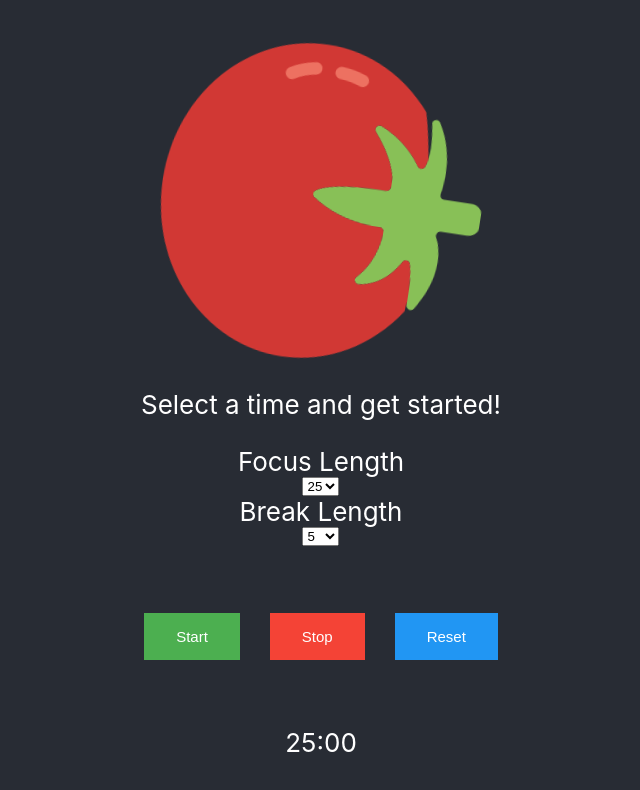
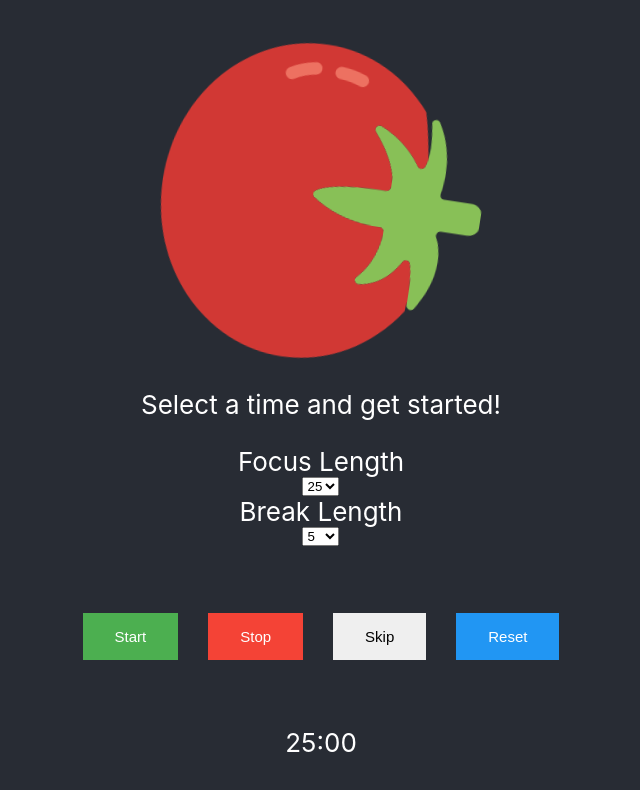
Before and after one commit to Prometheus59/pomodoro-timer, a React (Create React App) app: page / in a window 1280 px wide. Shown: the top 790 px of the page, without its empty margins (319-959 px from the left). Built offline with nearby package versions, Linux system fonts and the light colour scheme.

Commit message:
Added break timer functionality

```diff
--- a/src/Timer.tsx
+++ b/src/Timer.tsx
@@ -4,9 +4,6 @@ type Props = {
   startTimeInSeconds: number;
 };
 
-// type State = {
-//   timeRemainingInSeconds: number;
-// };
 const toSeconds = 60;
 
 export default class Timer extends React.Component<any, any> {
@@ -17,14 +14,16 @@ export default class Timer extends React.Component<any, any> {
     this.state = {
       timeRemainingInSeconds: 25 * toSeconds,
       timerMinutes: 25,
-      breakMinutes: null,
+      breakMinutes: 5,
       hasStarted: false,
+      isBreak: false,
     };
 
     this.handleStart = this.handleStart.bind(this);
     this.handleChange = this.handleChange.bind(this);
     this.handleStop = this.handleStop.bind(this);
     this.handleReset = this.handleReset.bind(this);
+    this.handleSkip = this.handleSkip.bind(this);
   }
 
   handleStart(event: any) {
@@ -61,17 +60,28 @@ export default class Timer extends React.Component<any, any> {
   }
 
   handleChange(event: any) {
-    event.preventDefault(); //? TODO: Is this necessary?
+    event.preventDefault();
     this.setState({
       [event.target.name]: event.target.value,
+    }, () => {
+      if (!this.state.hasStarted) {
+        this.setState({
+          timeRemainingInSeconds: (this.state.isBreak ? this.state.breakMinutes : this.state.timerMinutes) * toSeconds
+        });
+      }
     });
-    if (!this.state.hasStarted && event.target.name === "timerMinutes") {
+  }
+
+  handleSkip(event: any) {
+    event.preventDefault();
+    clearInterval(this.timer);
+    this.setState({
+      isBreak: !this.state.isBreak,
+    }, () => {
       this.setState({
-        [event.target.name]: event.target.value,
-        //TODO: Change this part to account for when break timer is running
-        timeRemainingInSeconds: event.target.value * toSeconds
-      });
-    }
+        timeRemainingInSeconds: this.state.isBreak ? this.state.breakMinutes * toSeconds : this.state.timerMinutes * toSeconds,
+      })
+    });
   }
 
   decrementTimeRemaining = () => {
@@ -83,6 +93,13 @@ export default class Timer extends React.Component<any, any> {
       alert("Timer Completed");
       clearInterval(this.timer);
       //TODO: Switch to break timer
+      this.setState({
+        isBreak: true,
+      }, ()=>{
+        this.setState({
+          timeRemainingInSeconds: (this.state.isBreak ? this.state.breakMinutes : this.state.timerMinutes) * toSeconds,
+        })
+      });
     }
   };
 
@@ -133,6 +150,9 @@ export default class Timer extends React.Component<any, any> {
               <button id="stop" onClick={this.handleStop.bind(this)}>
                 Stop
               </button>
+              <button id="skip" onClick={this.handleSkip.bind(this)}>
+                Skip
+              </button>
               <button id="reset" onClick={this.handleReset.bind(this)}>
                 Reset
               </button>
```
